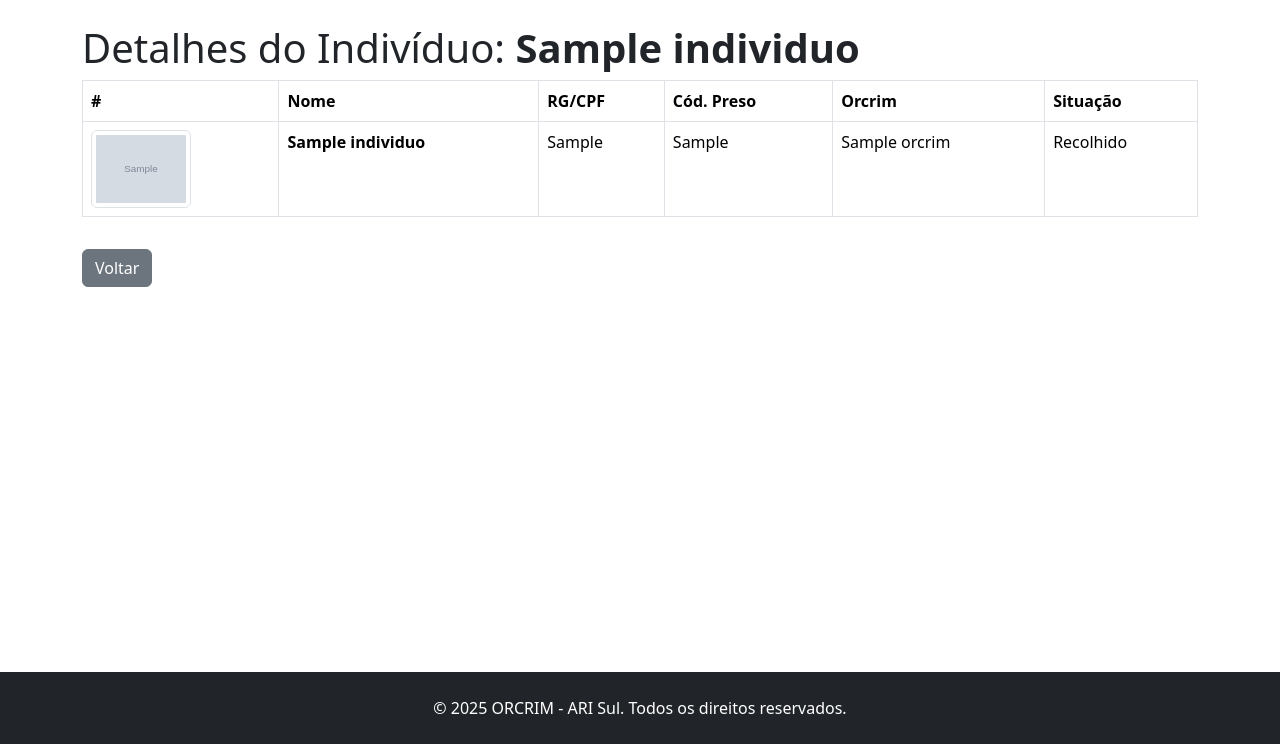
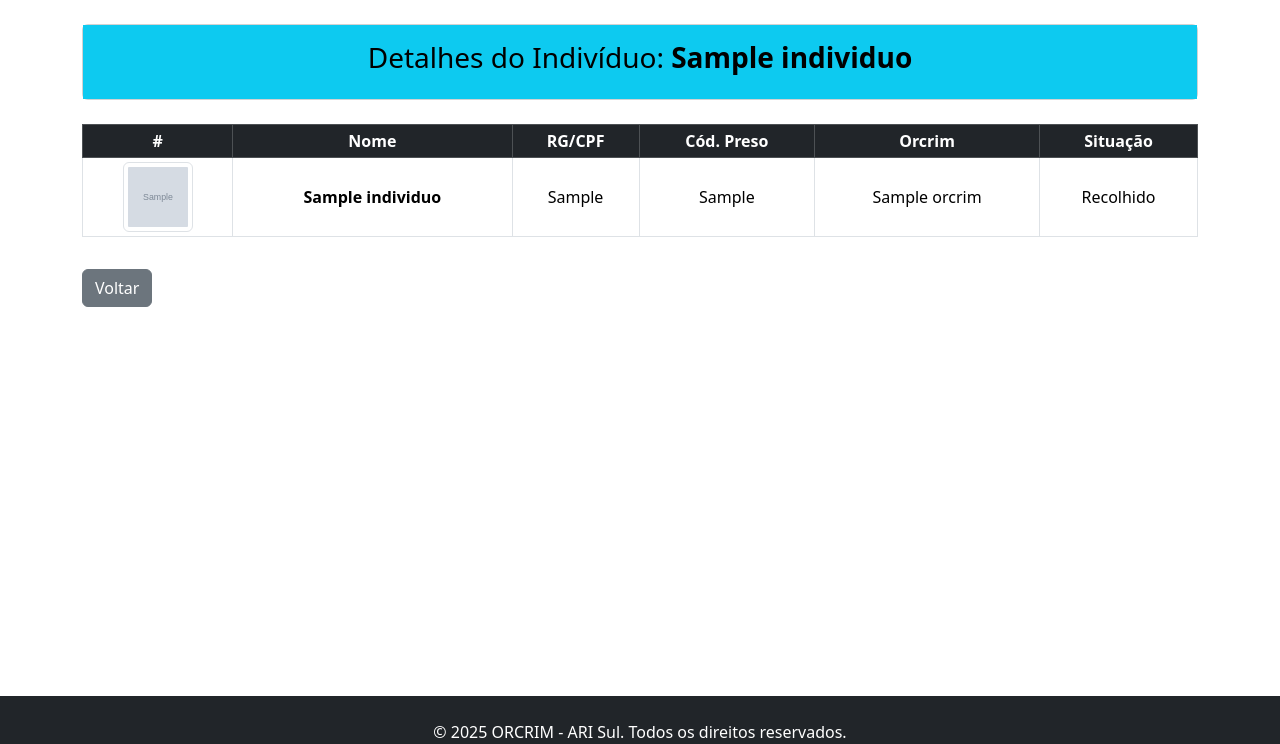
Before and after one commit to PWSRS/projeto-oc, a Django app: page /individuo/1/ in a window 1280 px wide. Shown: the part 56-800 px from the top of the page. Run offline with Django 5.2, Linux system fonts and the light colour scheme; tables that the repository leaves empty hold one stand-in row (values such as "Sample post"); grey boxes marked "Sample" are stand-in pictures; some libraries are stand-ins or nearby versions.

Commit message:
Alteração em detalhes do indivíduo, legenda do organograma e melhoria na lista de detentos por galeria

```diff
--- a/controle/static/controle/css/organograma.css
+++ b/controle/static/controle/css/organograma.css
@@ -6,7 +6,7 @@
 }
 #legenda-situacao-penal {
     position: absolute;
-    bottom: 250px;
+    bottom: 125px;
     right: 20px;
     background: white;
     border: 1px solid #ccc;
--- a/controle/templates/base.html
+++ b/controle/templates/base.html
@@ -42,7 +42,7 @@
 
     {# Seu rodapé. Ele já está fora da tag <main> e possui mt-5 e p-4, o que é bom. #}
 
-    <footer class="bg-dark text-white mt-auto p-4 text-center esconder-na-impressao">
+    <footer class="bg-dark text-white mt-auto p-4 text-center esconder-na-impressao" style="height: 20px"> {# ADICIONADO: class="mt-auto" para que o footer fique no final da página #}
         <div class="container-fluid">
             <p class="mb-0">&copy; {% now "Y" %} ORCRIM - ARI Sul. Todos os direitos reservados.</p>
         </div>
--- a/controle/templates/individuo/individuo_detail.html
+++ b/controle/templates/individuo/individuo_detail.html
@@ -8,12 +8,18 @@
 <title>Detalhes do Indivíduo</title>
 
 <body>
-    <h1>Detalhes do Indivíduo: <strong>{{ individuo.nome }}</strong></h1> {# Adicionado o nome da categoria aqui para melhor contexto #}
+    <div class="card">
+        <div class="card-body text-bg-info p-3 text-center">
+            <h3>Detalhes do Indivíduo: <strong>{{ individuo.nome }}</strong></h3>
+        </div>
+    </div>
+    <br>
+
 
     <div class="detail-item">
-        <table class="table table-bordered">
-            <thead>
-                <tr>
+        <table class="table table-bordered table-sm text-center">
+            <thead class="table-dark text-cente">
+                <tr class="align-middle">
                     <th>#</th>
                     <th>Nome</th>
                     <th>RG/CPF</th>
@@ -23,10 +29,10 @@
                 </tr>
             </thead>
             <tbody>
-                <tr>
+                <tr class="align-middle">
                     <td>
                         {% if individuo.foto %}
-                            <img src="{{ individuo.foto.url }}" alt="{{ individuo.nome }}" class="img-thumbnail" style="max-width: 100px;"> {# Ajustei o estilo da imagem #}
+                            <img src="{{ individuo.foto.url }}" alt="{{ individuo.nome }}" style="width: 70px; height: 70px; object-fit: cover;" class="img-thumbnail"> {# Ajustei o estilo da imagem #}
                         {% else %}
                             <span>Sem Foto</span>
                         {% endif %}
--- a/controle/templates/individuo/selecionar_presidio.html
+++ b/controle/templates/individuo/selecionar_presidio.html
@@ -20,7 +20,7 @@
                                 <ul class="list-group list-group-flush">
                                     {% for galeria in presidio.galeria_set.all %}
                                         <li class="list-group-item d-flex justify-content-between align-items-center">
-                                            {{ galeria.nome }} - {{ galeria.orcrim }}
+                                            {{ galeria.nome }} {{galeria.pavilhao.nome}} - {{ galeria.orcrim }}
                                             <a href="{% url 'listar_detentos_por_galeria' galeria.id %}" class="btn btn-sm btn-outline-primary">
                                                 <i class="bi bi-person-vcard"></i> Ver Detentos
                                             </a>
```
Also changed, not shown: controle/templates/individuo/individuo_list.html (+6 -2 lines), controle/templates/orcrim/organograma.html (+6 -1 lines). Lines whose indentation alone changed are shown as unchanged.
